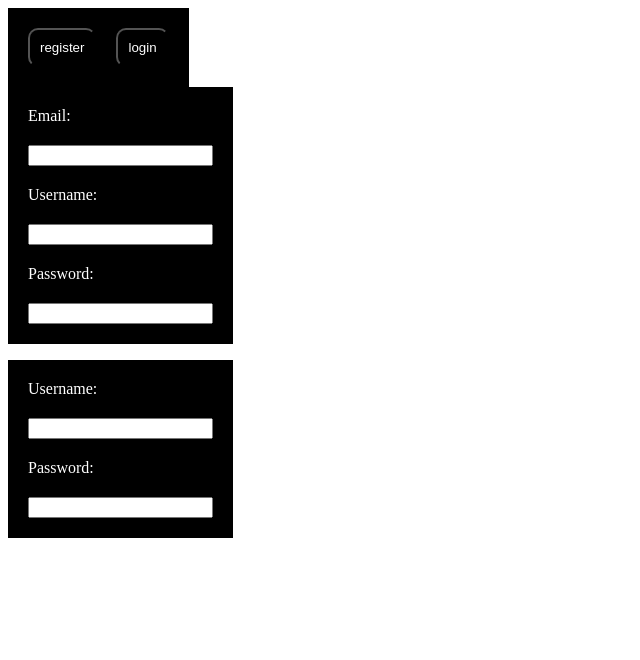
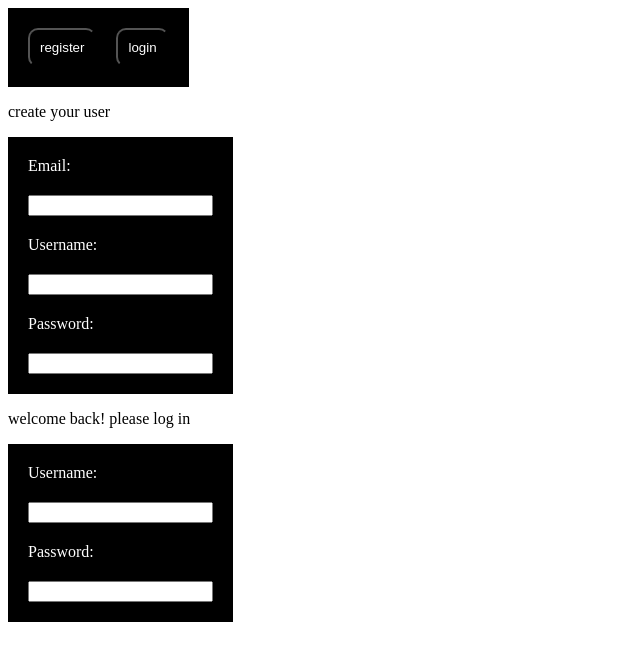
Before and after one commit to amethystCyber/amatsumiMMO, a plain HTML site: page public/index.html in a window 1280 px wide. Shown: the whole page, without its empty margins (0-640 px from the left). Drawn offline with Linux system fonts and the light colour scheme.

Commit message:
added some messages to the index forms

```diff
--- a/public/index.html
+++ b/public/index.html
@@ -4,7 +4,6 @@
 body{
     gap: 20px;
 }
-
 #enter{
     display: flex;
     flex-direction: row;
@@ -52,6 +51,7 @@ body{
 </div>
 
 <div id="register">
+<p>create your user</p>
 <form>
 <label for="email" name="email">Email:</label>
 <input id="email" name="email">
@@ -63,6 +63,7 @@ body{
 </div>
 
 <div id="login">
+<p>welcome back! please log in</p>
 <form>
 <label for="username">Username:</label>
 <input id="username" name="username">
```
